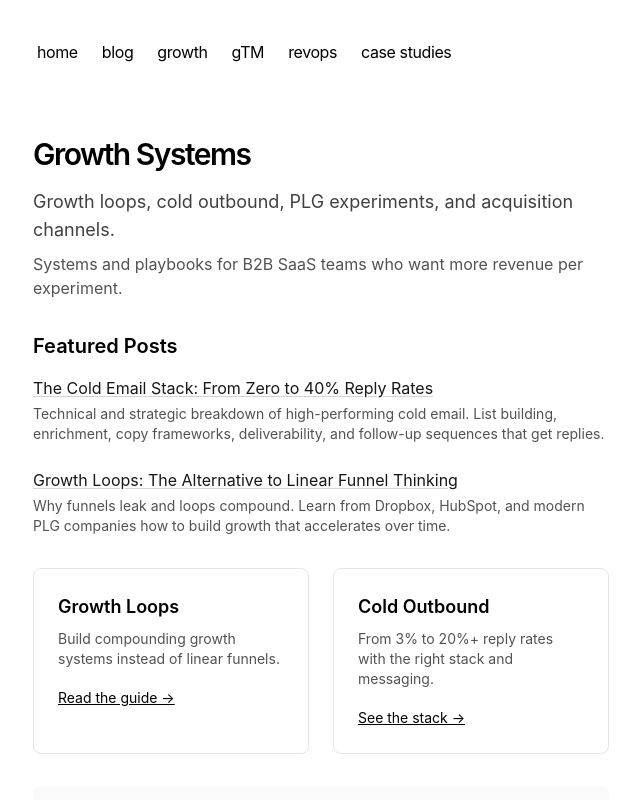
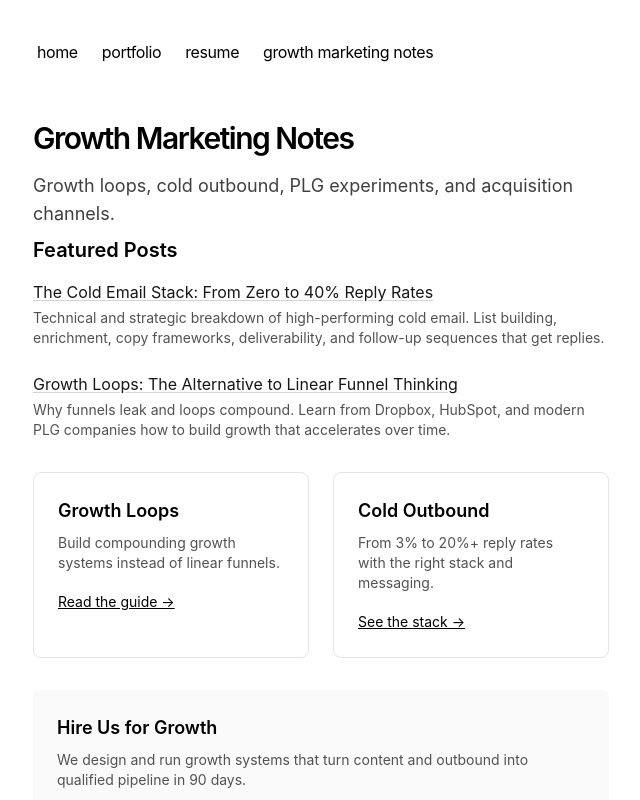
Before and after one commit to vridhilabs/resume, a Next.js app: page /growth in a window 1280 px wide. Shown: the top 800 px of the page, without its empty margins (319-959 px from the left). Built offline with nearby package versions, Linux system fonts and the light colour scheme.

Commit message:
feat: rename blog nav to 'growth marketing notes' and update growth page headline

```diff
--- a/app/components/nav.tsx
+++ b/app/components/nav.tsx
@@ -4,26 +4,20 @@ const navItems = {
   '/': {
     name: 'home',
   },
+  '/portfolio': {
+    name: 'portfolio',
+  },
+  '/resume': {
+    name: 'resume',
+  },
   '/blog': {
-    name: 'blog',
-  },
-  '/growth': {
-    name: 'growth',
-  },
-  '/gtm': {
-    name: 'gTM',
-  },
-  '/revops': {
-    name: 'revops',
-  },
-  '/case-studies': {
-    name: 'case studies',
+    name: 'growth marketing notes',
   },
 }
 
 export function Navbar() {
   return (
-    <aside className="-ml-[8px] mb-16 tracking-tight">
+    <aside className="-ml-[8px] mb-12 tracking-tight">
       <div className="lg:sticky lg:top-20">
         <nav
           className="flex flex-row items-start relative px-0 pb-0 fade md:overflow-auto scroll-pr-6 md:relative"
--- a/app/growth/page.tsx
+++ b/app/growth/page.tsx
@@ -15,13 +15,10 @@ export default function GrowthPage() {
   return (
     <section>
       <h1 className="font-semibold text-3xl tracking-tighter mb-4">
-        Growth Systems
+        Growth Marketing Notes
       </h1>
       <p className="mb-2 text-lg text-neutral-700 dark:text-neutral-300">
         Growth loops, cold outbound, PLG experiments, and acquisition channels.
-      </p>
-      <p className="mb-8 text-neutral-600 dark:text-neutral-400">
-        Systems and playbooks for B2B SaaS teams who want more revenue per experiment.
       </p>
 
       <div className="mb-8">
```
